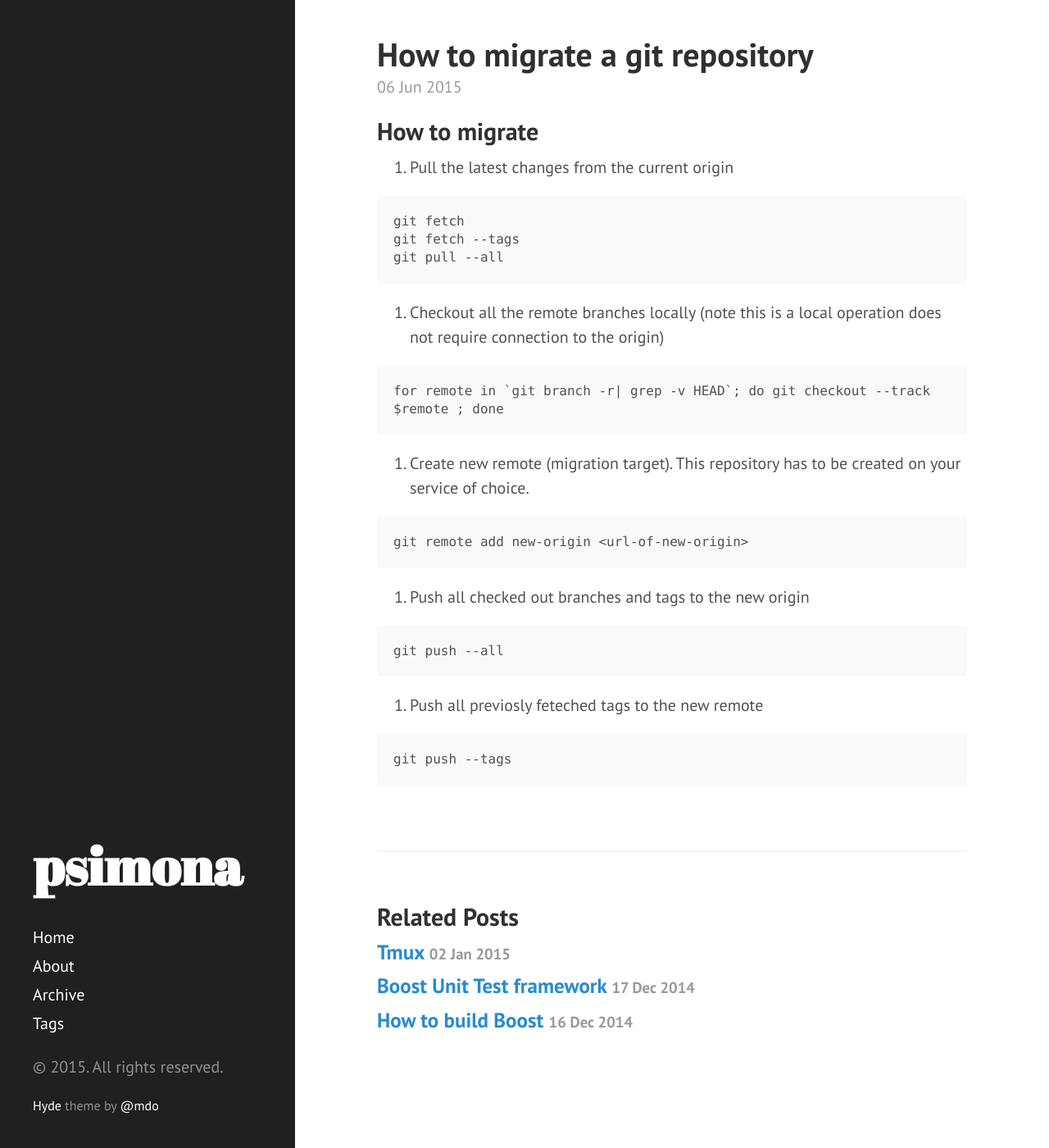
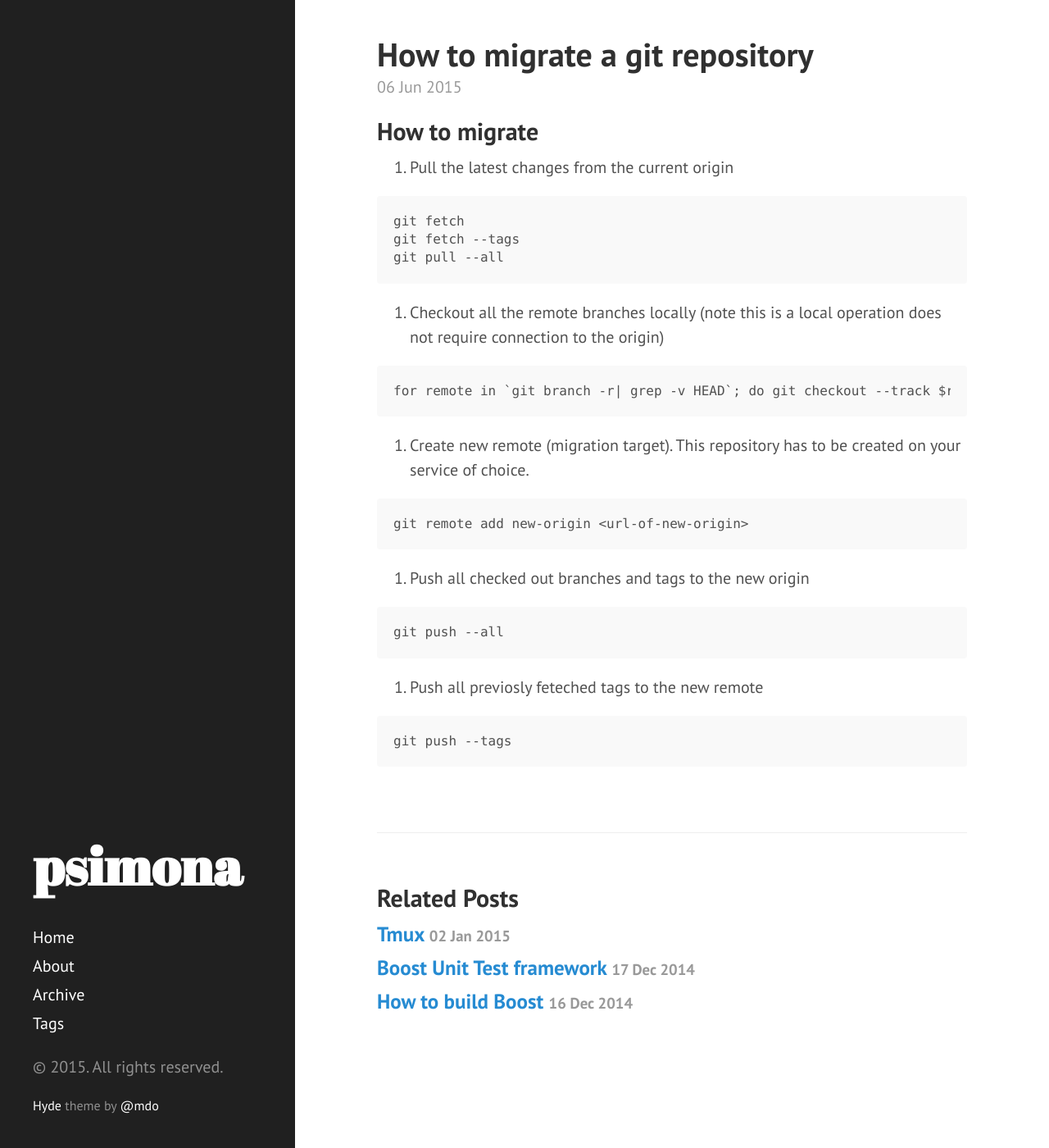
Before and after one commit to psimona/psimona.github.io, a Jekyll site: the page built from _posts/2015-06-06-migrate-git.md, in a window 1280 px wide and 1400 px high, scrolled down 39 px. Shown: the whole window at 82% size. Built offline with Jekyll 4.4.1, drawn with Linux system fonts in a browser that asks for light colours; Markdown is read by kramdown in place of the engine named in the settings.

Commit message:
Improvements to synthax highlighting.

```diff
--- a/public/css/syntax.css
+++ b/public/css/syntax.css
@@ -64,3 +64,7 @@
 .css .o,
 .css .o + .nt,
 .css .nt + .nt { color: #999; }
+
+/* Improvements css/syntax.css */
+.highlight .lineno { color: #ccc; display:inline-block; padding: 0 5px; border-right:1px solid #ccc; }
+.highlight pre code { display: block; white-space: pre; overflow-x: auto; word-wrap: normal; }
```
